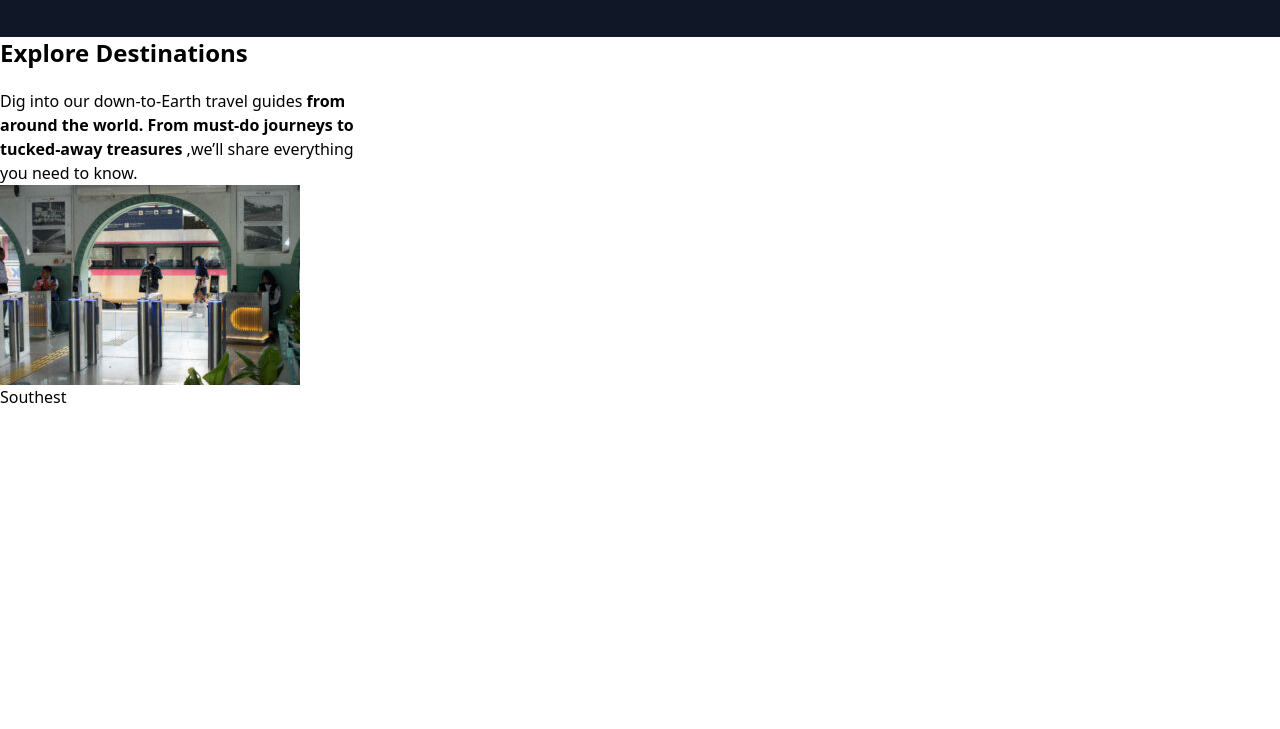
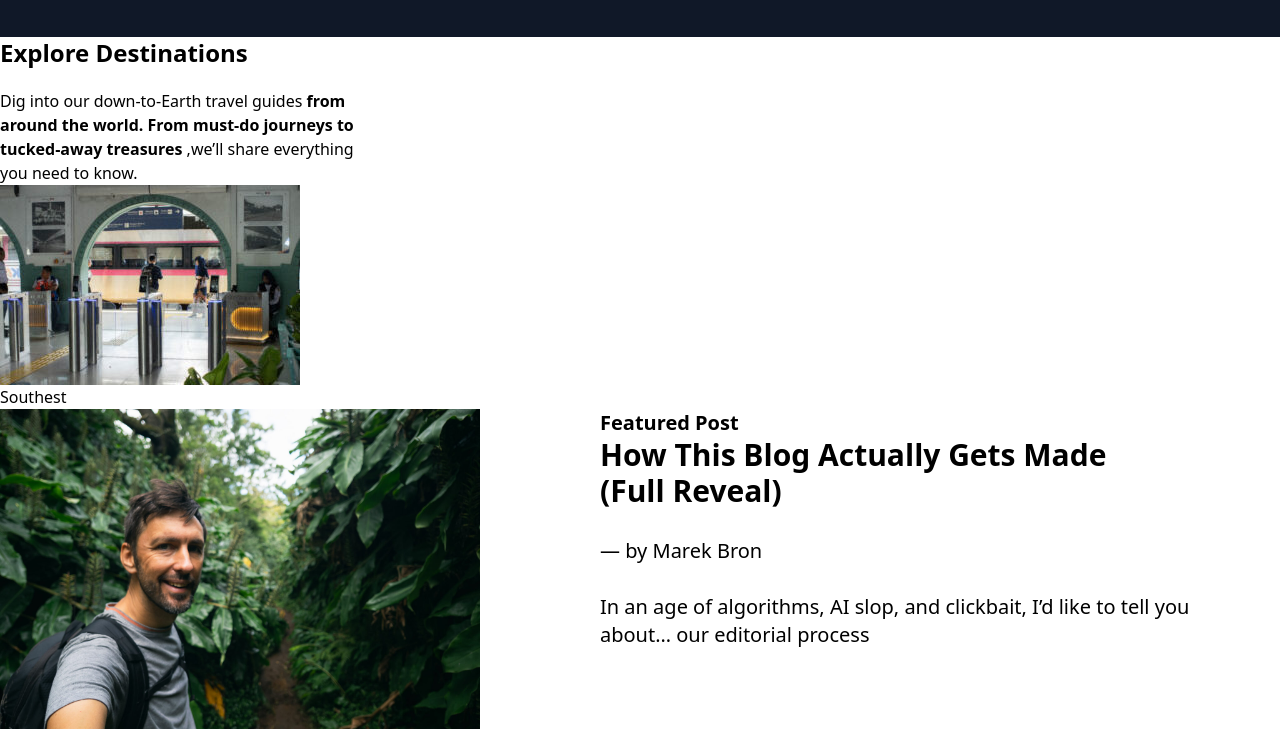
Before and after one commit to remyshingiro/indie-traveller, a website: page src/index.html in a window 1280 px wide. Shown: the part 932-1661 px from the top of the page. Before the commit the page ends 1341 px from the top, so only its background shows below. Drawn offline with Linux system fonts and the light colour scheme.

Commit message:
traveller features

```diff
--- a/src/index.html
+++ b/src/index.html
@@ -90,7 +90,18 @@
           <p>Southest</p>
         </div>
 
+    <div class="flex gap-30">
+      <img src="./selfie.jpg" class="w-120 h-50"/>
+      <div class="text-xl">
+        <p class="font-bold">Featured Post</p>
+        <h1 class="font-bold text-3xl">How This Blog Actually Gets Made <br>(Full Reveal)</h1>
+        <br>
+        <p>— by Marek Bron</p>
+        <br>
+        <p>In an age of algorithms, AI slop, and clickbait, I’d like to tell you<br>about… our editorial process</p>
 
+      </div>
+    </div>
 
 
 
```
Also changed, not shown: src/selfie.jpg (renamed from public/selfie.jpg).
